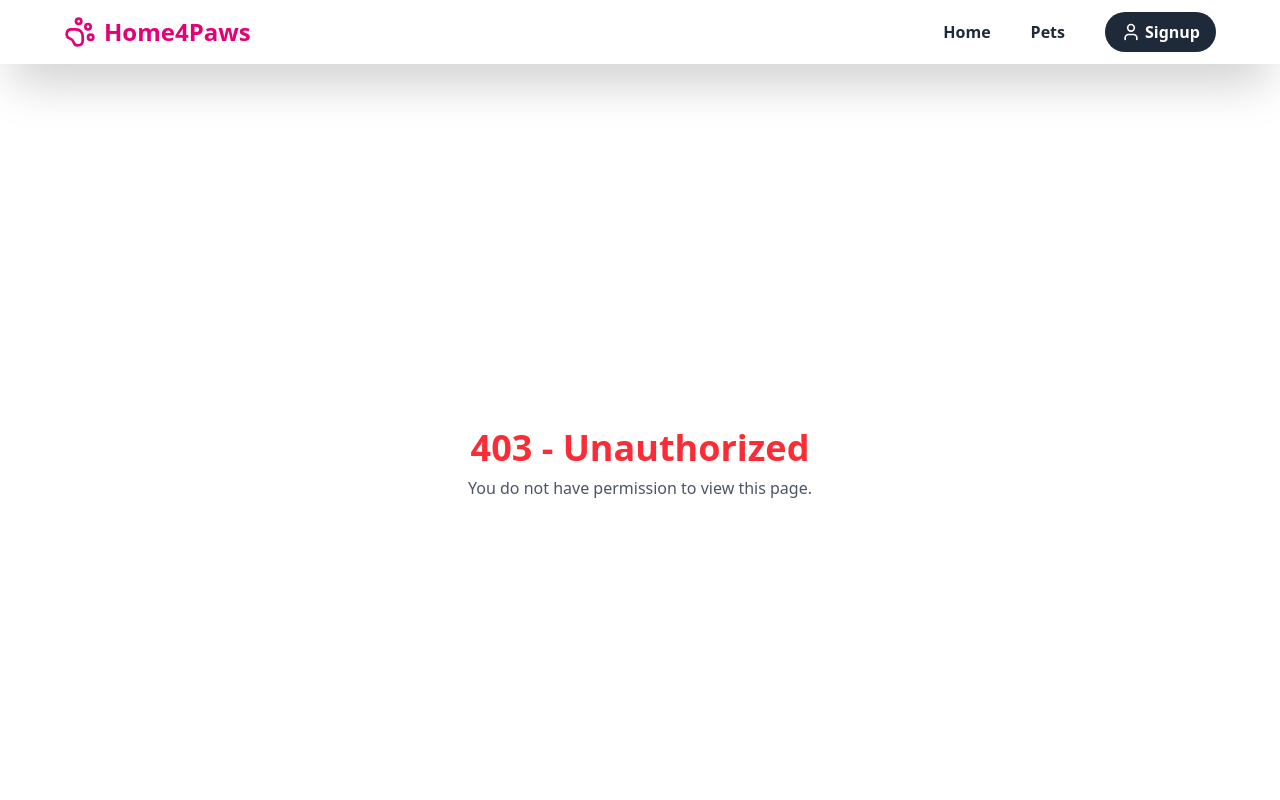
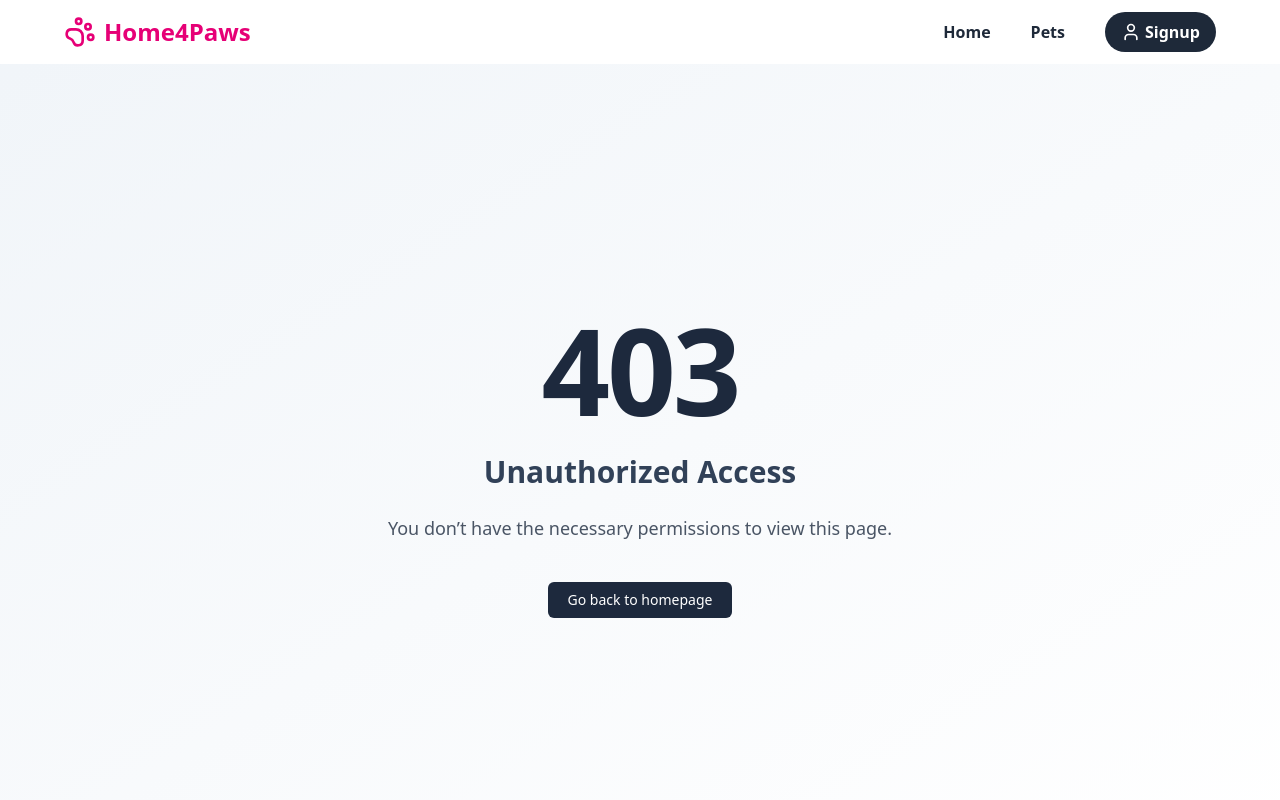
Before and after one commit to priyanshuBS/Home4Paws, a React (Vite) app in the folder client/: page /unauthorized in a window 1280 px wide. Shown: the top 800 px of the page. Built offline with nearby package versions, Linux system fonts and the light colour scheme; no server answers.

Commit message:
change UI of unauthorized.jsx

```diff
--- a/client/src/pages/Unauthorized.jsx
+++ b/client/src/pages/Unauthorized.jsx
@@ -1,12 +1,27 @@
+import { useNavigate } from "react-router-dom";
+
 const Unauthorized = () => {
+  const navigate = useNavigate();
+
   return (
-    <div className="flex flex-col justify-center items-center min-h-screen text-center px-4">
-      <h1 className="text-4xl font-bold text-red-500 mb-2">
-        403 - Unauthorized
-      </h1>
-      <p className="text-gray-600">
-        You do not have permission to view this page.
-      </p>
+    <div className="min-h-screen flex items-center justify-center bg-gradient-to-br from-slate-100 to-white px-6">
+      <div className="text-center max-w-xl space-y-6">
+        <h1 className="text-[120px] leading-none font-bold text-slate-800 tracking-tight">
+          403
+        </h1>
+        <h2 className="text-2xl sm:text-3xl font-semibold text-slate-700">
+          Unauthorized Access
+        </h2>
+        <p className="text-gray-600 text-base sm:text-lg">
+          You don’t have the necessary permissions to view this page.
+        </p>
+        <button
+          onClick={() => navigate("/")}
+          className="mt-4 inline-block bg-slate-800 text-white hover:bg-slate-700 transition px-5 py-2 rounded-md text-sm font-medium cursor-pointer"
+        >
+          Go back to homepage
+        </button>
+      </div>
     </div>
   );
 };
```
